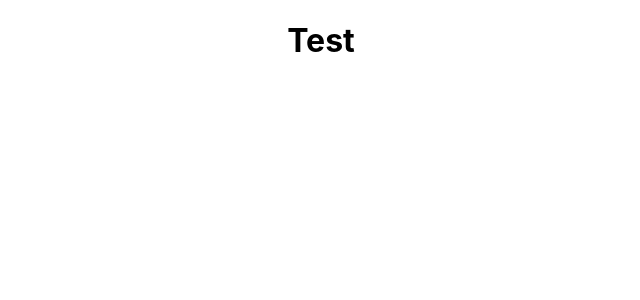
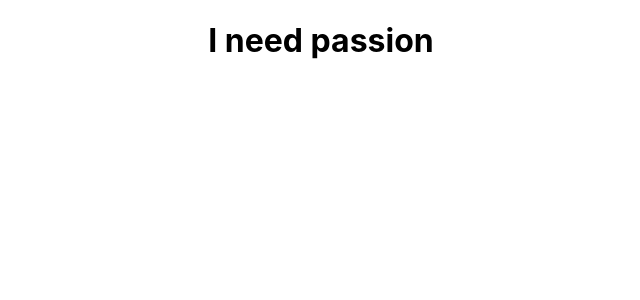
Before and after one commit to l3ossdevz/react-redux-fetch-github-apis, a React (Create React App) app: page / in a window 1280 px wide. Shown: the top 300 px of the page, without its empty margins (319-959 px from the left). Built offline with nearby package versions, Linux system fonts and the light colour scheme.

Commit message:
:fire: find passion

```diff
--- a/src/App.js
+++ b/src/App.js
@@ -3,7 +3,7 @@ import "./App.css";
 function App() {
     return (
         <div className="app">
-            <h1>Test</h1>
+            <h1>I need passion</h1>
         </div>
     );
 }
```
